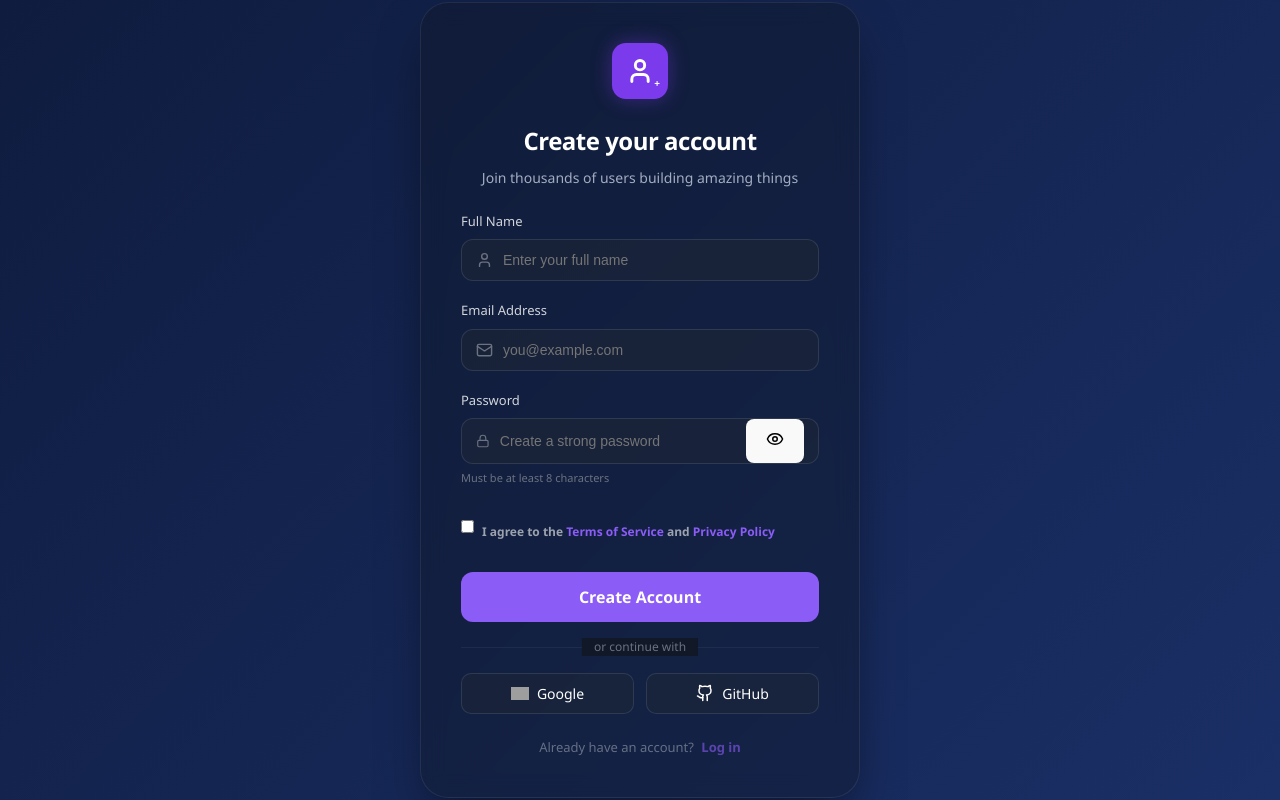
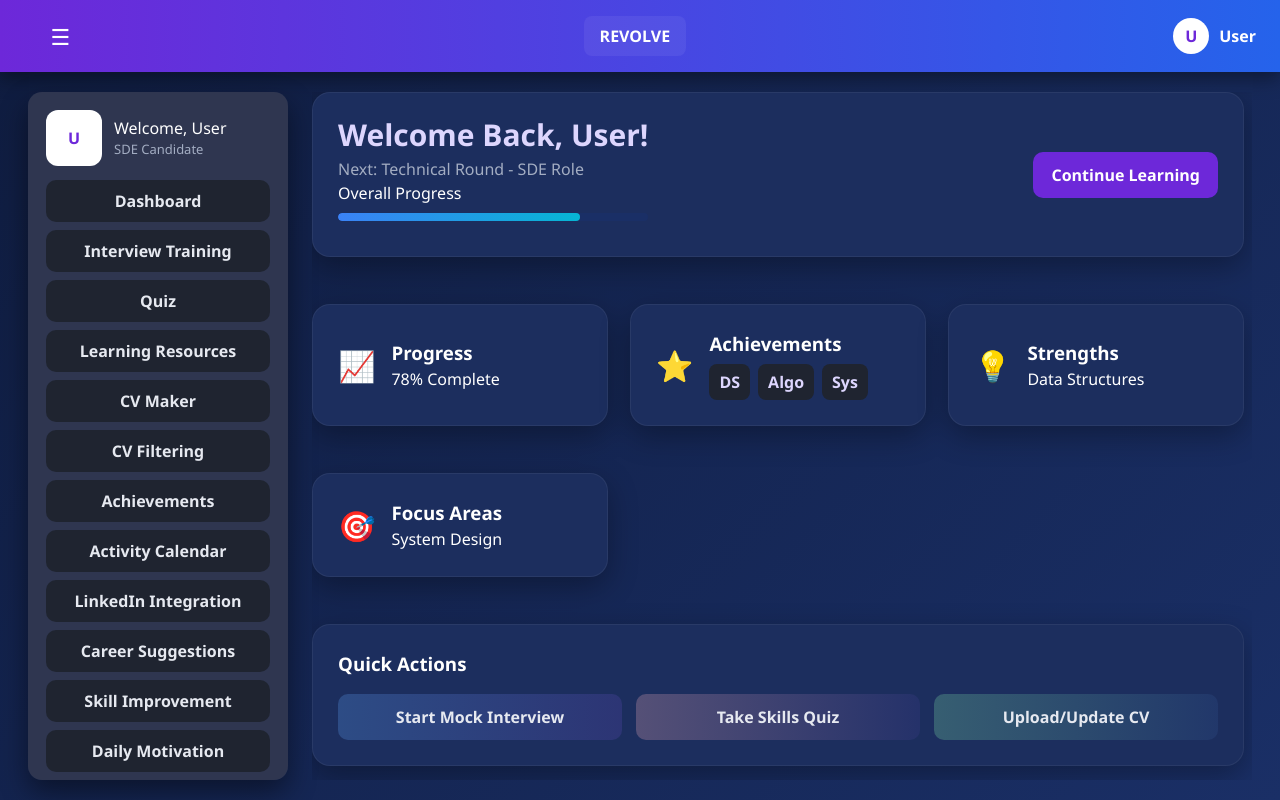
Before and after one commit to Shenukafdo2006/SDGP-AI-Interviewer, a React app in the folder frontend/: page / in a window 1280 px wide. Built offline with nearby package versions, Linux system fonts and the light colour scheme; grey boxes are pictures that could not be loaded; the HTML template or start-up script is replaced by a standard one.

Commit message:
comment sign up and login

```diff
--- a/frontend/src/main.jsx
+++ b/frontend/src/main.jsx
@@ -2,8 +2,8 @@ import { StrictMode, useState } from 'react'
 import { createRoot } from 'react-dom/client'
 import './index.css'
 
-import Signup from '../authPage/signup'
-import Login from '../authPage/login'
+// import Signup from '../authPage/signup'
+// import Login from '../authPage/login'
 import DashBoard from './DashBoard'
 import InterviewTraining from './InterviewTraining'
 import LiveInterview from './LiveInterview'
@@ -20,17 +20,21 @@ import DailyMotivation from './DailyMotivation'
 
 function App() {
 
-  const [view, setView] = useState('signup')
+  // 🔹 Start directly from dashboard
+  const [view, setView] = useState('dashboard')
 
-
+  /*
+  // 🔹 Signup Page
   if (view === 'signup') {
     return (
       <Signup
         onSignupSuccess={() => setView('dashboard')}
-         onGoToLogin={() => setView('login')}
+        onGoToLogin={() => setView('login')}
       />
     )
   }
+
+  // 🔹 Login Page
   if (view === 'login') {
     return (
       <Login
@@ -39,7 +43,7 @@ function App() {
       />
     )
   }
-
+  */
 
   // 🔹 Training Page
   if (view === 'training') {
@@ -90,7 +94,6 @@ function App() {
   if (view === 'daily-motivation')
     return <DailyMotivation onBack={() => setView('dashboard')} />
 
-
   return <DashBoard setView={setView} />
 }
 
```
